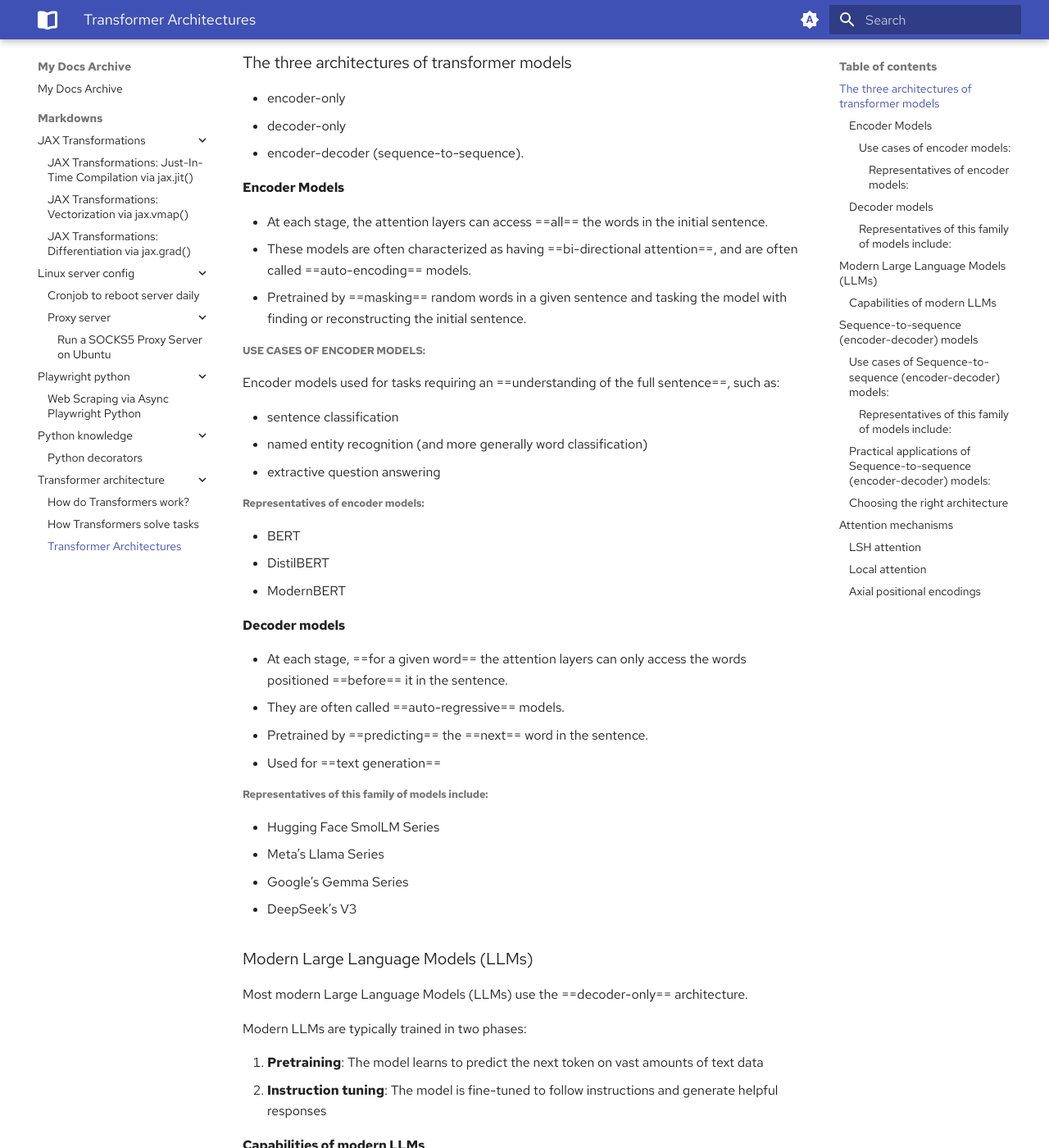
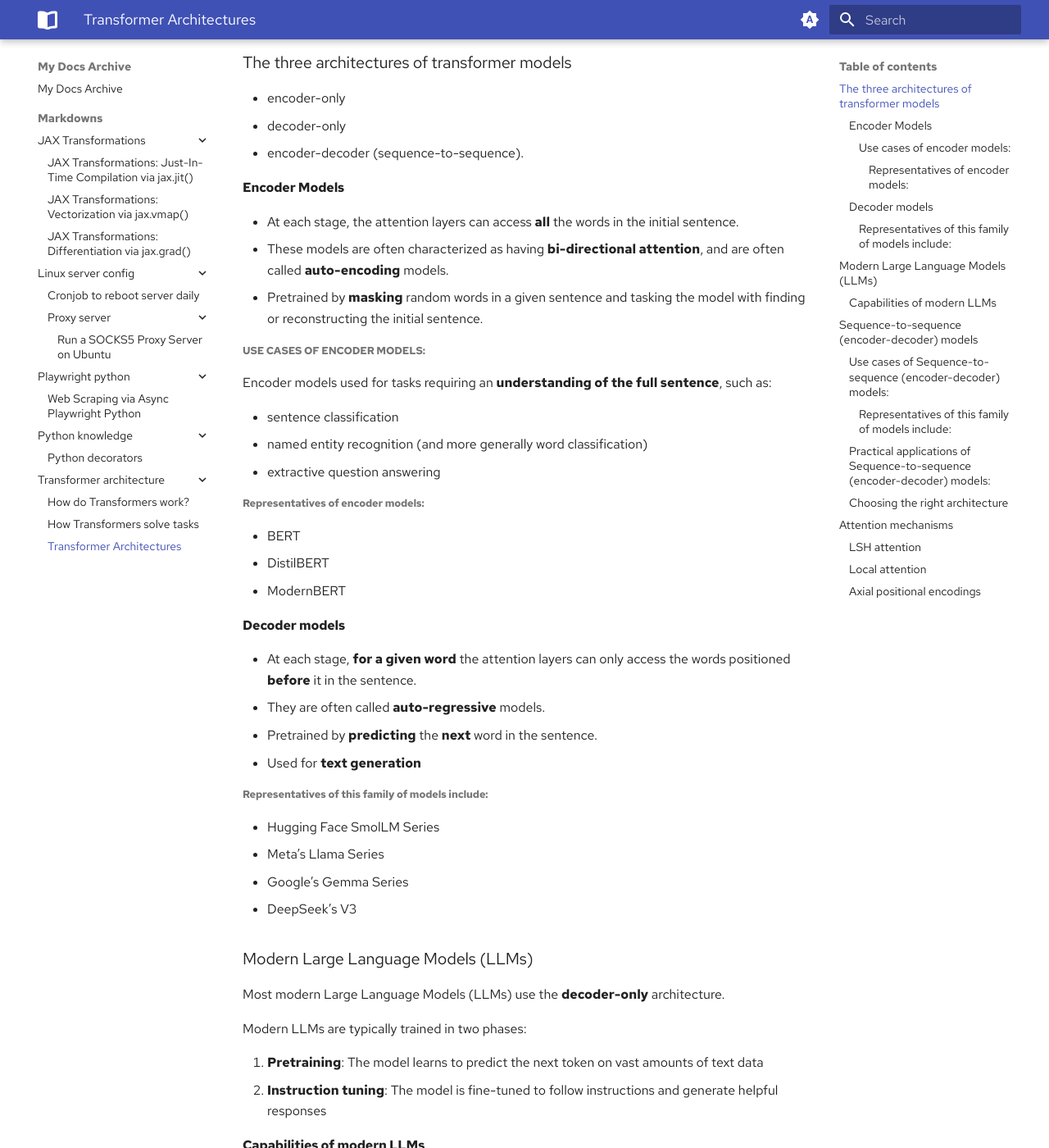
Before and after one commit to 1pawn0/1pawn0.github.io, an MkDocs documentation site: the page built from docs/markdowns/transformer-architecture/3-transformer-architectures.md, in a window 1280 px wide and 1400 px high, scrolled down 218 px. Shown: the whole window at 82% size. Built offline with MkDocs 1.6.1 and Material for MkDocs 9.7.7, drawn with Linux system fonts in a browser that asks for light colours; some web fonts are replaced; plug-ins that fetch from the network failed and are left out; some of the changed text lies outside the part shown.

```diff
--- a/docs/markdowns/transformer-architecture/3-transformer-architectures.md
+++ b/docs/markdowns/transformer-architecture/3-transformer-architectures.md
@@ -11,13 +11,13 @@ Source:
 
 #### Encoder Models
 
-- At each stage, the attention layers can access ==all== the words in the initial sentence.
-- These models are often characterized as having ==bi-directional attention==, and are often called ==auto-encoding== models.
-- Pretrained by ==masking== random words in a given sentence and tasking the model with finding or reconstructing the initial sentence.
+- At each stage, the attention layers can access **all** the words in the initial sentence.
+- These models are often characterized as having **bi-directional attention**, and are often called **auto-encoding** models.
+- Pretrained by **masking** random words in a given sentence and tasking the model with finding or reconstructing the initial sentence.
 
 ##### Use cases of encoder models:
 
-Encoder models used for tasks requiring an ==understanding of the full sentence==, such as:
+Encoder models used for tasks requiring an **understanding of the full sentence**, such as:
 
 - sentence classification
 - named entity recognition (and more generally word classification)
@@ -31,10 +31,10 @@ Encoder models used for tasks requiring an ==understanding of the full sentence=
 
 #### Decoder models
 
-- At each stage, ==for a given word== the attention layers can only access the words positioned ==before== it in the sentence.
-- They are often called ==auto-regressive== models.
-- Pretrained by ==predicting== the ==next== word in the sentence.
-- Used for ==text generation==
+- At each stage, **for a given word** the attention layers can only access the words positioned **before** it in the sentence.
+- They are often called **auto-regressive** models.
+- Pretrained by **predicting** the **next** word in the sentence.
+- Used for **text generation**
 
 ###### Representatives of this family of models include:
 
@@ -45,7 +45,7 @@ Encoder models used for tasks requiring an ==understanding of the full sentence=
 
 ### Modern Large Language Models (LLMs)
 
-Most modern Large Language Models (LLMs) use the ==decoder-only== architecture.
+Most modern Large Language Models (LLMs) use the **decoder-only** architecture.
 
 Modern LLMs are typically trained in two phases:
 
@@ -71,7 +71,7 @@ Modern LLMs are typically trained in two phases:
 
 ##### Use cases of Sequence-to-sequence (encoder-decoder) models:
 
-Sequence-to-sequence models used for ==generating== new sentences ==depending on a given input==, such as:
+Sequence-to-sequence models used for **generating** new sentences **depending on a given input**, such as:
 
 - Summarization
 - Translation
@@ -100,9 +100,9 @@ Sequence-to-sequence models excel at tasks that require transforming one form of
 
 The answers to these questions will guide you toward the right architecture:
 
-1. What kind of ==understanding== does your task need? (Bidirectional or unidirectional)
-2. Are you ==generating== new text or ==analyzing== existing text?
-3. Do you need to ==transform== one sequence into another?
+1. What kind of **understanding** does your task need? (Bidirectional or unidirectional)
+2. Are you **generating** new text or **analyzing** existing text?
+3. Do you need to **transform** one sequence into another?
 
 | **Task**                               | **Suggested Architecture** | **Examples**  |
 |----------------------------------------|:--------------------------:|:-------------:|
```
